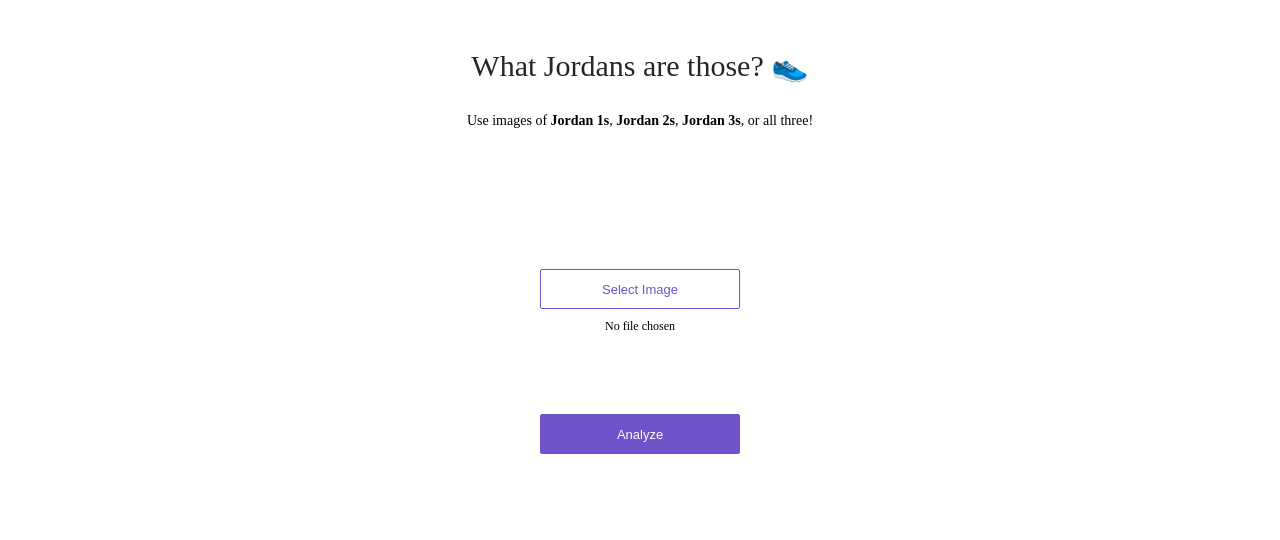
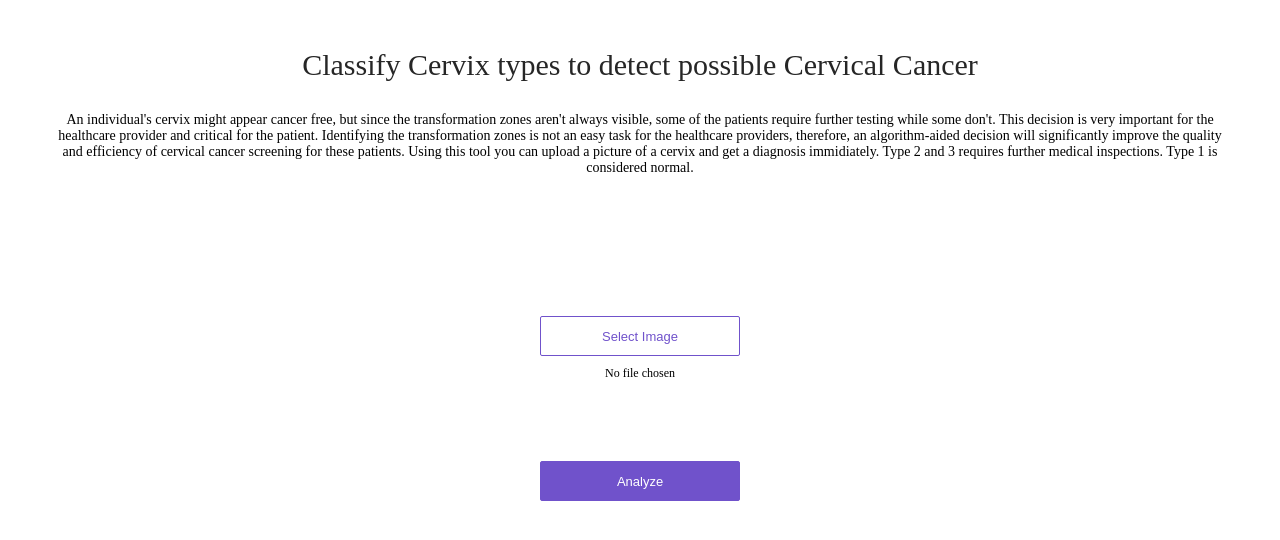
Before and after one commit to pierretd/Cervical-Cancer-Image-Classification, a plain HTML site: page app/view/index.html in a window 1280 px wide. Drawn offline with Linux system fonts and the light colour scheme.

Commit message:
Update index.html

```diff
--- a/app/view/index.html
+++ b/app/view/index.html
@@ -7,10 +7,9 @@
 <body>
 <div>
   <div class='center'>
-    <div class='title'>What Jordans are those? 👟</div>
+    <div class='title'>Classify Cervix types to detect possible Cervical Cancer </div>
     <p>
-      Use images of <strong>Jordan 1s</strong>, <strong>Jordan 2s</strong>, <strong>Jordan 3s</strong>, or
-      all three!
+     An individual's cervix might appear cancer free, but since the transformation zones aren't always visible, some of the patients require further testing while some don't. This decision is very important for the healthcare provider and critical for the patient. Identifying the transformation zones is not an easy task for the healthcare providers, therefore, an algorithm-aided decision will significantly improve the quality and efficiency of cervical cancer screening for these patients. Using this tool you can upload a picture of a cervix and get a diagnosis immidiately. Type 2 and 3 requires further medical inspections. Type 1 is considered normal.
     </p>
     <div class='content'>
       <div class='no-display'>
```
